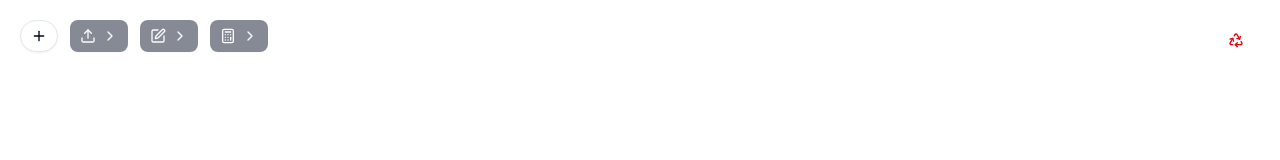
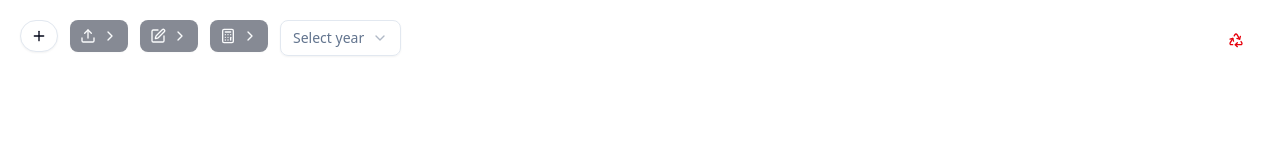
Before and after one commit to Burrath/imuprofene, a React (Vite) app: page / in a window 1280 px wide. Shown: the top 160 px of the page. Built offline with nearby package versions, Linux system fonts and the light colour scheme.

Commit message:
progress

```diff
--- a/package.json
+++ b/package.json
@@ -11,6 +11,7 @@
   },
   "dependencies": {
     "@radix-ui/react-accordion": "^1.2.11",
+    "@radix-ui/react-select": "^2.2.5",
     "@radix-ui/react-slot": "^1.2.3",
     "@tailwindcss/vite": "^4.1.10",
     "class-variance-authority": "^0.7.1",
--- a/src/App.tsx
+++ b/src/App.tsx
@@ -3,6 +3,7 @@
 
 import {
   Calculator,
+  Check,
   ChevronRight,
   Edit,
   Eye,
@@ -15,10 +16,10 @@
 } from "lucide-react";
 import { Button } from "./components/ui/button";
 import { pdfToRawTextData } from "./lib/pdf";
-import type {
-  iAliquoteComune,
-  iImuYearData,
-  iVisura,
+import {
+  type iAliquoteComune,
+  type iImuYearData,
+  type iVisura,
 } from "./lib/visura/visuraInterfaces";
 import { parseRawDataToSituazioniVisura } from "./lib/visura/visuraExtract";
 import { calculateImu } from "./lib/visura/visuraCalc";
@@ -29,6 +30,13 @@
   AccordionItem,
   AccordionTrigger,
 } from "./components/ui/accordion";
+import {
+  Select,
+  SelectContent,
+  SelectTrigger,
+  SelectValue,
+} from "./components/ui/select";
+import { SelectItem } from "@radix-ui/react-select";
 
 function Modal({
   content,
@@ -71,9 +79,11 @@
 function AliquoteModal({
   _aliquote,
   _setAliquote,
+  minYear,
 }: {
   _aliquote: iAliquoteComune;
   _setAliquote: (e: iAliquoteComune) => void;
+  minYear?: number;
 }) {
   const [aliquote, setAliquote] = useState<iAliquoteComune>(_aliquote);
 
@@ -91,6 +101,8 @@
             <h2 className="text-2xl font-bold text-gray-800 mb-2">{comune}</h2>
 
             {years.map((year, yearIndex) => {
+              if (minYear && Number(year) < minYear) return <></>;
+
               const categorie = Object.keys(aliquote[comune][year]).sort();
 
               return (
@@ -160,7 +172,13 @@
   );
 }
 
-function ImuTableComponent({ imuData }: { imuData: iImuYearData }) {
+function ImuTableComponent({
+  imuData,
+  minYear,
+}: {
+  imuData: iImuYearData;
+  minYear?: number;
+}) {
   const sortedYears = Object.keys(imuData)
     .map(Number)
     .sort((a, b) => b - a); // sort from newest to oldest
@@ -171,7 +189,7 @@
         <thead className="bg-gray-100">
           <tr>
             <th className="border px-4 py-2">Anno</th>
-            <th className="border px-4 py-2">Rendita</th>
+            <th className="border px-4 py-2">Rendita - Dominicale - Venale</th>
             <th className="border px-4 py-2">Aliquote</th>
             <th className="border px-4 py-2">Categorie</th>
             <th className="border px-4 py-2">Coefficenti</th>
@@ -180,7 +198,10 @@
           </tr>
         </thead>
         <tbody>
-          {sortedYears.map((year) => (
+          {sortedYears.map((year) => {
+            if (minYear && year < minYear) return <></>;
+
+            return (
               <tr key={year}>
                 <td className="border px-4 py-2">{year}</td>
                 <td className="border px-4 py-2">
@@ -215,10 +236,12 @@
                   {!imuData[year].basiImponibili.length ? (
                     <X className="text-red-500 w-4 h-4" />
                   ) : (
-                  imuData[year].basiImponibili.map((e) => `€ ${e}`).join(" - ")
+                    imuData[year].basiImponibili
+                      .map((e) => `€ ${e?.toFixed(2)}`)
+                      .join(" - ")
                   )}
                 </td>
-              <td className="border px-4 py-2">
+                <td className="border px-4 py-2 font-semibold">
                   {imuData[year].imu < 0 ? (
                     <X className="text-red-500 w-4 h-4" />
                   ) : (
@@ -226,14 +249,47 @@
                   )}
                 </td>
               </tr>
-          ))}
+            );
+          })}
         </tbody>
       </table>
     </div>
   );
 }
 
-function SituazioniTableComponent({ data }: { data: iVisura }) {
+function SituazioniTableComponent({
+  data,
+  onChangeVal,
+}: {
+  data: iVisura;
+  onChangeVal: (index: number, val: number) => void;
+}) {
+  const [editRow, setEditRow] = useState<{ [index: number]: boolean }>({});
+  const [tempValues, setTempValues] = useState<{ [index: number]: string }>({});
+
+  const toggleEdit = (index: number) => {
+    setEditRow((prev) => ({
+      ...prev,
+      [index]: !prev[index],
+    }));
+
+    setTempValues((prev) => ({
+      ...prev,
+      [index]: data.situazioni[index].rendita?.toString() || "",
+    }));
+  };
+
+  const handleSave = (index: number) => {
+    const val = parseFloat(tempValues[index]);
+    if (!isNaN(val)) {
+      onChangeVal(index, val);
+    }
+    setEditRow((prev) => ({
+      ...prev,
+      [index]: false,
+    }));
+  };
+
   return (
     <div className="">
       <table className="min-w-full border border-gray-300">
@@ -271,7 +327,33 @@
               <td className="border px-4 py-2">{situazione.immobileType}</td>
               <td className="border px-4 py-2">{situazione.categoria}</td>
               <td className="border px-4 py-2">
-                € {situazione.rendita?.toFixed(2)}
+                €{" "}
+                {editRow[index] ? (
+                  <>
+                    <input
+                      autoFocus
+                      type="number"
+                      value={tempValues[index] || ""}
+                      onChange={(e) =>
+                        setTempValues((prev) => ({
+                          ...prev,
+                          [index]: e.target.value,
+                        }))
+                      }
+                      className="border w-24"
+                    />
+                    <Button onClick={() => handleSave(index)} variant={"ghost"}>
+                      <Check />
+                    </Button>
+                  </>
+                ) : (
+                  <>
+                    {situazione.rendita?.toFixed(2)}
+                    <Button onClick={() => toggleEdit(index)} variant={"ghost"}>
+                      <Edit />
+                    </Button>
+                  </>
+                )}
               </td>
             </tr>
           ))}
@@ -296,6 +378,13 @@
   const [isDragging, setIsDragging] = useState(false);
   const [modalContent, setModalContent] = useState<ReactElement>();
   const [aliquote, setAliquote] = useState<iAliquoteComune>();
+  const [minYear, setMinYear] = useState<number>();
+
+  const currentYear = new Date().getFullYear();
+  const years = Array.from(
+    { length: currentYear - 1970 + 1 },
+    (_, i) => 1970 + i
+  ).reverse();
 
   function generateId() {
     return `${Date.now()}-${Math.random().toString(36).slice(2, 10)}`;
@@ -483,6 +572,7 @@
 
             setModalContent(
               <AliquoteModal
+                minYear={minYear}
                 _setAliquote={(e) => {
                   setAliquote(e);
                   setModalContent(undefined);
@@ -506,6 +596,27 @@
           <Calculator />
           <ChevronRight />
         </Button>
+
+        <Select
+          onValueChange={(val) => setMinYear(Number(val))}
+          value={minYear?.toString()}
+        >
+          <SelectTrigger className="">
+            {minYear}
+            <SelectValue placeholder={"Select year"} />
+          </SelectTrigger>
+          <SelectContent>
+            {years.map((year) => (
+              <SelectItem
+                className="cursor-pointer hover:bg-gray-100 p-1"
+                key={year}
+                value={year.toString()}
+              >
+                {year}
+              </SelectItem>
+            ))}
+          </SelectContent>
+        </Select>
 
         <Button
           onClick={() => {
@@ -583,12 +694,27 @@
                         </p>
                       </div>
 
-                      <SituazioniTableComponent data={fileObj.refinedData} />
+                      <SituazioniTableComponent
+                        onChangeVal={(index, val) => {
+                          const droppedFilesCopy =
+                            structuredClone(droppedFiles);
+
+                          droppedFilesCopy.find(
+                            (f) => f._id === fileObj._id
+                          )!.refinedData!.situazioni[index].rendita = val;
+
+                          setDroppedFiles(droppedFilesCopy);
+                        }}
+                        data={fileObj.refinedData}
+                      />
 
                       {fileObj.imuData && (
                         <>
                           <p className="font-semibold mt-4 mb-2">Calcolo IMU</p>
-                          <ImuTableComponent imuData={fileObj.imuData} />
+                          <ImuTableComponent
+                            minYear={minYear}
+                            imuData={fileObj.imuData}
+                          />
                         </>
                       )}
                     </AccordionContent>
--- /dev/null
+++ b/src/components/ui/select.tsx
@@ -0,0 +1,183 @@
+import * as React from "react"
+import * as SelectPrimitive from "@radix-ui/react-select"
+import { CheckIcon, ChevronDownIcon, ChevronUpIcon } from "lucide-react"
+
+import { cn } from "@/lib/utils"
+
+function Select({
+  ...props
+}: React.ComponentProps<typeof SelectPrimitive.Root>) {
+  return <SelectPrimitive.Root data-slot="select" {...props} />
+}
+
+function SelectGroup({
+  ...props
+}: React.ComponentProps<typeof SelectPrimitive.Group>) {
+  return <SelectPrimitive.Group data-slot="select-group" {...props} />
+}
+
+function SelectValue({
+  ...props
+}: React.ComponentProps<typeof SelectPrimitive.Value>) {
+  return <SelectPrimitive.Value data-slot="select-value" {...props} />
+}
+
+function SelectTrigger({
+  className,
+  size = "default",
+  children,
+  ...props
+}: React.ComponentProps<typeof SelectPrimitive.Trigger> & {
+  size?: "sm" | "default"
+}) {
+  return (
+    <SelectPrimitive.Trigger
+      data-slot="select-trigger"
+      data-size={size}
+      className={cn(
+        "border-input data-[placeholder]:text-muted-foreground [&_svg:not([class*='text-'])]:text-muted-foreground focus-visible:border-ring focus-visible:ring-ring/50 aria-invalid:ring-destructive/20 dark:aria-invalid:ring-destructive/40 aria-invalid:border-destructive dark:bg-input/30 dark:hover:bg-input/50 flex w-fit items-center justify-between gap-2 rounded-md border bg-transparent px-3 py-2 text-sm whitespace-nowrap shadow-xs transition-[color,box-shadow] outline-none focus-visible:ring-[3px] disabled:cursor-not-allowed disabled:opacity-50 data-[size=default]:h-9 data-[size=sm]:h-8 *:data-[slot=select-value]:line-clamp-1 *:data-[slot=select-value]:flex *:data-[slot=select-value]:items-center *:data-[slot=select-value]:gap-2 [&_svg]:pointer-events-none [&_svg]:shrink-0 [&_svg:not([class*='size-'])]:size-4",
+        className
+      )}
+      {...props}
+    >
+      {children}
+      <SelectPrimitive.Icon asChild>
+        <ChevronDownIcon className="size-4 opacity-50" />
+      </SelectPrimitive.Icon>
+    </SelectPrimitive.Trigger>
+  )
+}
+
+function SelectContent({
+  className,
+  children,
+  position = "popper",
+  ...props
+}: React.ComponentProps<typeof SelectPrimitive.Content>) {
+  return (
+    <SelectPrimitive.Portal>
+      <SelectPrimitive.Content
+        data-slot="select-content"
+        className={cn(
+          "bg-popover text-popover-foreground data-[state=open]:animate-in data-[state=closed]:animate-out data-[state=closed]:fade-out-0 data-[state=open]:fade-in-0 data-[state=closed]:zoom-out-95 data-[state=open]:zoom-in-95 data-[side=bottom]:slide-in-from-top-2 data-[side=left]:slide-in-from-right-2 data-[side=right]:slide-in-from-left-2 data-[side=top]:slide-in-from-bottom-2 relative z-50 max-h-(--radix-select-content-available-height) min-w-[8rem] origin-(--radix-select-content-transform-origin) overflow-x-hidden overflow-y-auto rounded-md border shadow-md",
+          position === "popper" &&
+            "data-[side=bottom]:translate-y-1 data-[side=left]:-translate-x-1 data-[side=right]:translate-x-1 data-[side=top]:-translate-y-1",
+          className
+        )}
+        position={position}
+        {...props}
+      >
+        <SelectScrollUpButton />
+        <SelectPrimitive.Viewport
+          className={cn(
+            "p-1",
+            position === "popper" &&
+              "h-[var(--radix-select-trigger-height)] w-full min-w-[var(--radix-select-trigger-width)] scroll-my-1"
+          )}
+        >
+          {children}
+        </SelectPrimitive.Viewport>
+        <SelectScrollDownButton />
+      </SelectPrimitive.Content>
+    </SelectPrimitive.Portal>
+  )
+}
+
+function SelectLabel({
+  className,
+  ...props
+}: React.ComponentProps<typeof SelectPrimitive.Label>) {
+  return (
+    <SelectPrimitive.Label
+      data-slot="select-label"
+      className={cn("text-muted-foreground px-2 py-1.5 text-xs", className)}
+      {...props}
+    />
+  )
+}
+
+function SelectItem({
+  className,
+  children,
+  ...props
+}: React.ComponentProps<typeof SelectPrimitive.Item>) {
+  return (
+    <SelectPrimitive.Item
+      data-slot="select-item"
+      className={cn(
+        "focus:bg-accent focus:text-accent-foreground [&_svg:not([class*='text-'])]:text-muted-foreground relative flex w-full cursor-default items-center gap-2 rounded-sm py-1.5 pr-8 pl-2 text-sm outline-hidden select-none data-[disabled]:pointer-events-none data-[disabled]:opacity-50 [&_svg]:pointer-events-none [&_svg]:shrink-0 [&_svg:not([class*='size-'])]:size-4 *:[span]:last:flex *:[span]:last:items-center *:[span]:last:gap-2",
+        className
+      )}
+      {...props}
+    >
+      <span className="absolute right-2 flex size-3.5 items-center justify-center">
+        <SelectPrimitive.ItemIndicator>
+          <CheckIcon className="size-4" />
+        </SelectPrimitive.ItemIndicator>
+      </span>
+      <SelectPrimitive.ItemText>{children}</SelectPrimitive.ItemText>
+    </SelectPrimitive.Item>
+  )
+}
+
+function SelectSeparator({
+  className,
+  ...props
+}: React.ComponentProps<typeof SelectPrimitive.Separator>) {
+  return (
+    <SelectPrimitive.Separator
+      data-slot="select-separator"
+      className={cn("bg-border pointer-events-none -mx-1 my-1 h-px", className)}
+      {...props}
+    />
+  )
+}
+
+function SelectScrollUpButton({
+  className,
+  ...props
+}: React.ComponentProps<typeof SelectPrimitive.ScrollUpButton>) {
+  return (
+    <SelectPrimitive.ScrollUpButton
+      data-slot="select-scroll-up-button"
+      className={cn(
+        "flex cursor-default items-center justify-center py-1",
+        className
+      )}
+      {...props}
+    >
+      <ChevronUpIcon className="size-4" />
+    </SelectPrimitive.ScrollUpButton>
+  )
+}
+
+function SelectScrollDownButton({
+  className,
+  ...props
+}: React.ComponentProps<typeof SelectPrimitive.ScrollDownButton>) {
+  return (
+    <SelectPrimitive.ScrollDownButton
+      data-slot="select-scroll-down-button"
+      className={cn(
+        "flex cursor-default items-center justify-center py-1",
+        className
+      )}
+      {...props}
+    >
+      <ChevronDownIcon className="size-4" />
+    </SelectPrimitive.ScrollDownButton>
+  )
+}
+
+export {
+  Select,
+  SelectContent,
+  SelectGroup,
+  SelectItem,
+  SelectLabel,
+  SelectScrollDownButton,
+  SelectScrollUpButton,
+  SelectSeparator,
+  SelectTrigger,
+  SelectValue,
+}
```
Also changed, not shown: 1 other file (tests, documents, lock files or other folders). Lines whose indentation alone changed are shown as unchanged.
